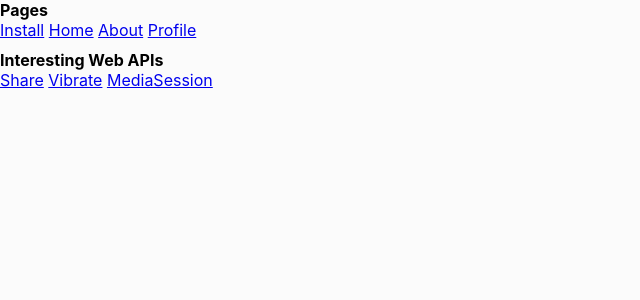
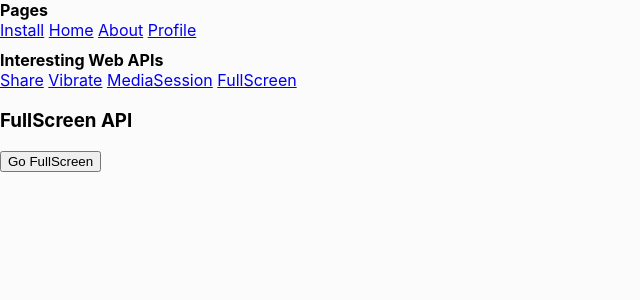
Before and after one commit to yTakkar/modern-web-apis, a React (Create React App) app: page /api/fullscreen in a window 1280 px wide. Shown: the top 300 px of the page, without its empty margins (0-640 px from the left). Built offline with nearby package versions, Linux system fonts and the light colour scheme.

Commit message:
feat: fullscreen api

```diff
--- a/src/App.js
+++ b/src/App.js
@@ -1,4 +1,4 @@
-import React, { Suspense, useEffect, useRef } from 'react';
+import React, { Suspense } from 'react';
 import { BrowserRouter as Router, Switch, Route, Link } from 'react-router-dom'
 import logo512 from './images/logo512.png'
 import logo192 from './images/logo192.png'
@@ -15,9 +15,11 @@ const Home = RouteLoader(React.lazy(() => import('./pages/Home')))
 const About = RouteLoader(React.lazy(() => import('./pages/About')))
 const Profile = RouteLoader(React.lazy(() => import('./pages/Profile')))
 const Install = RouteLoader(React.lazy(() => import('./pages/Install')))
+
 const ShareApi = RouteLoader(React.lazy(() => import('./pages/apis/Share')))
 const VirateApi = RouteLoader(React.lazy(() => import('./pages/apis/Virate')))
 const MediaSessionApi = RouteLoader(React.lazy(() => import('./pages/apis/MediaSession')))
+const FullScreenApi = RouteLoader(React.lazy(() => import('./pages/apis/FullScreen')))
 
 function App() {
   return (
@@ -36,6 +38,7 @@ function App() {
           <Link to='/api/share'>Share</Link>{' '}
           <Link to='/api/vibrate'>Vibrate</Link>{' '}
           <Link to='/api/media-session'>MediaSession</Link>{' '}
+          <Link to='/api/fullscreen'>FullScreen</Link>{' '}
         </div>
 
         <div>
@@ -44,9 +47,11 @@ function App() {
             <Route path='/about' exact component={About}  />
             <Route path='/profile' component={Profile} />
             <Route path='/install' component={Install} />
+
             <Route path='/api/share' component={ShareApi} />
             <Route path='/api/vibrate' component={VirateApi} />
             <Route path='/api/media-session' component={MediaSessionApi} />
+            <Route path='/api/fullscreen' component={FullScreenApi} />
           </Switch>
         </div>
 
--- /dev/null
+++ b/src/pages/apis/FullScreen.jsx
@@ -0,0 +1,34 @@
+import React, { useEffect, useState } from 'react'
+
+const FullScreen = props => {
+  const [isFullscreenView, toggleFullscreenView] = useState(false)
+
+  useEffect(() => {
+    const onChange = e => {
+      toggleFullscreenView(!isFullscreenView)
+    }
+
+    document.addEventListener('fullscreenchange', onChange)
+
+    return () => {
+      document.removeEventListener('fullscreenchange', onChange)
+    }
+  }, [isFullscreenView])
+
+  const goFullscreen = () => {
+    if (!document.fullscreenElement) {
+      document.documentElement.requestFullscreen();
+    } else {
+      document.exitFullscreen();
+    }
+  }
+
+  return (
+    <div>
+      <h3>FullScreen API</h3>
+      <button onClick={goFullscreen} >{isFullscreenView ? 'Exit FullScreen' : 'Go FullScreen'}</button>
+    </div>
+  )
+}
+
+export default FullScreen;
```
